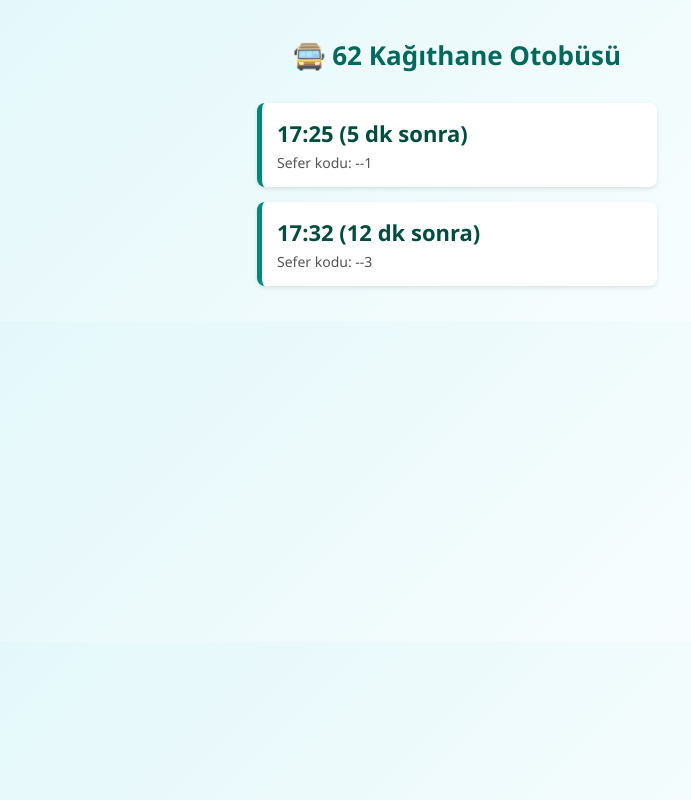
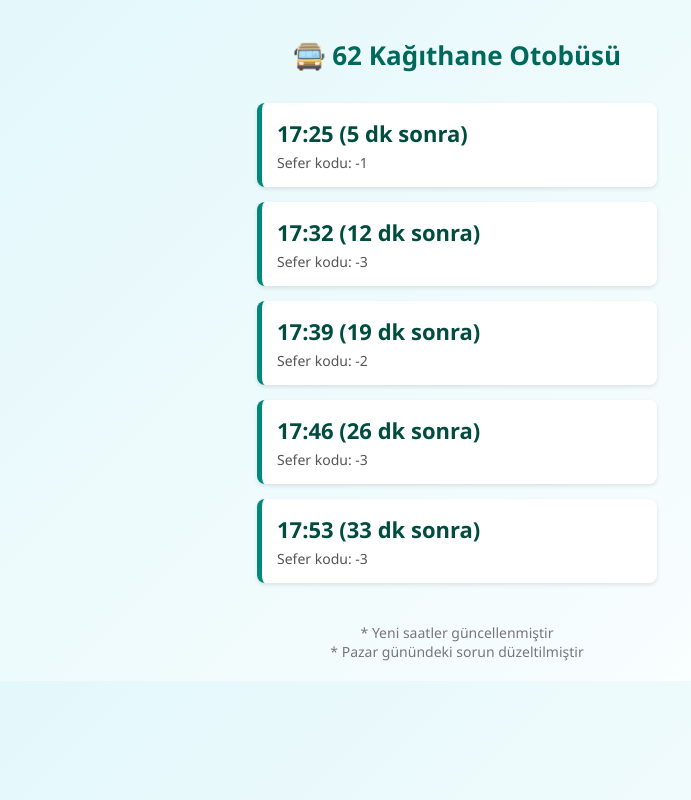
Before and after one commit to Egnnn/62otobus-json, a plain HTML site: page index.html in a window 1280 px wide. Shown: the whole page, without its empty margins (183-874 px from the left). Drawn offline with Linux system fonts and the light colour scheme.

Commit message:
Update index.html

```diff
--- a/index.html
+++ b/index.html
@@ -40,11 +40,22 @@
       font-size: 14px;
       margin-top: 5px;
     }
+    footer {
+      margin-top: 40px;
+      font-size: 14px;
+      color: #777;
+      text-align: center;
+    }
   </style>
 </head>
 <body>
   <h1>🚍 62 Kağıthane Otobüsü</h1>
   <div id="sonraki"></div>
+
+  <footer>
+    * Yeni saatler güncellenmiştir<br>
+    * Pazar günündeki sorun düzeltilmiştir
+  </footer>
 
   <script>
     async function main() {
@@ -52,23 +63,27 @@
       const data = await res.json();
 
       const now = new Date();
-      const gun = now.getDay();
-      const gunTuru = gun === 0 ? "sunday" : gun === 6 ? "saturday" : "weekday";
+      const gunAdi = new Intl.DateTimeFormat('en-US', { weekday: 'long' }).format(now);
+      let gunTuru = "weekday";
+      if (gunAdi === "Saturday") gunTuru = "saturday";
+      if (gunAdi === "Sunday") gunTuru = "sunday";
 
       const simdiDakika = now.getHours() * 60 + now.getMinutes();
       const liste = data[gunTuru].map((item) => {
         const [saat, dakika] = item.time.split(":").map(Number);
         const dakikaFarki = saat * 60 + dakika - simdiDakika;
         return { ...item, diff: dakikaFarki };
-      }).filter(item => item.diff >= 0).sort((a, b) => a.diff - b.diff).slice(0, 2);
+      }).filter(item => item.diff >= 0).sort((a, b) => a.diff - b.diff).slice(0, 5);
 
       const container = document.getElementById("sonraki");
+      container.innerHTML = "";
+
       liste.forEach(sefer => {
         const el = document.createElement("div");
         el.className = "sefer";
         el.innerHTML = `
           <div class="time">${sefer.time} (${sefer.diff} dk sonra)</div>
-          ${sefer.code ? `<div class="code">Sefer kodu: -${sefer.code}</div>` : ""}
+          ${sefer.code ? `<div class="code">Sefer kodu: ${sefer.code}</div>` : ""}
         `;
         container.appendChild(el);
       });
```
